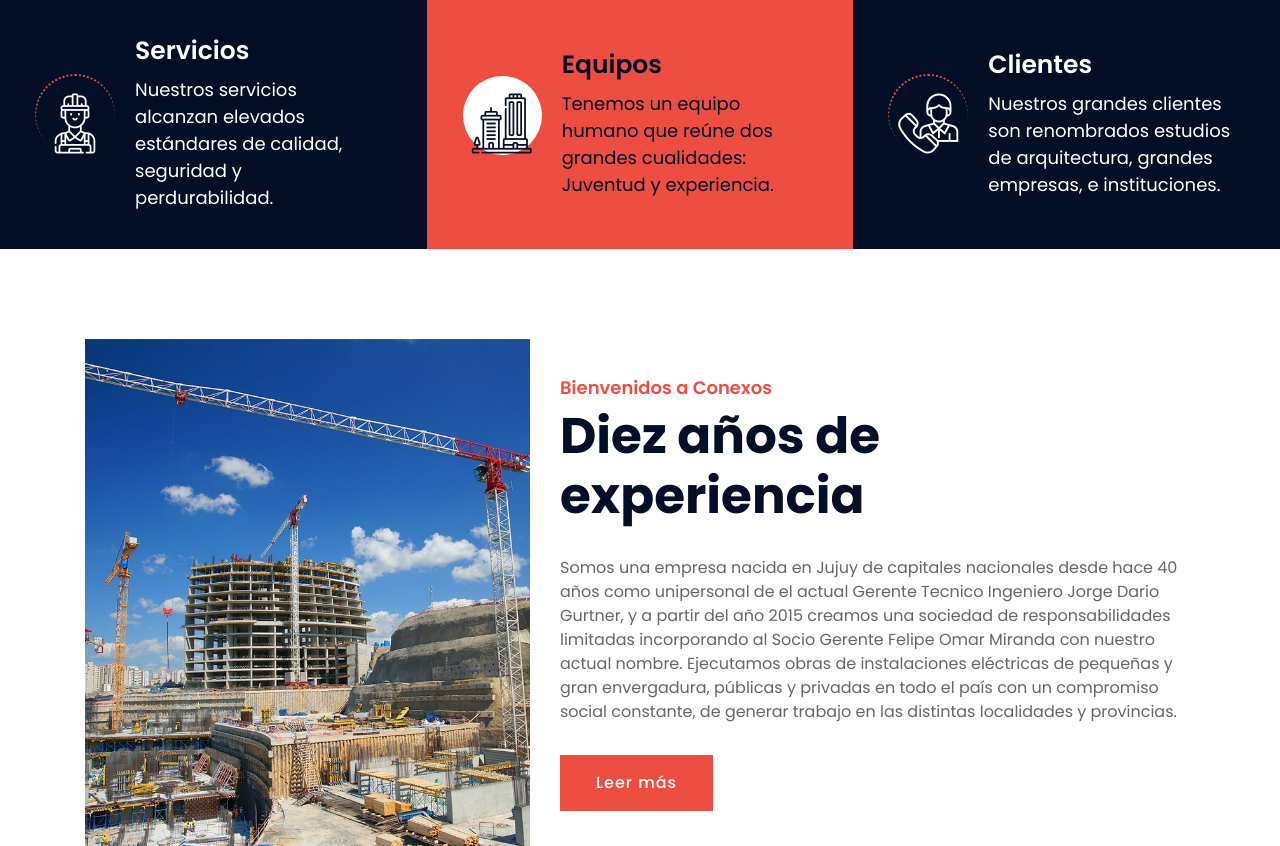
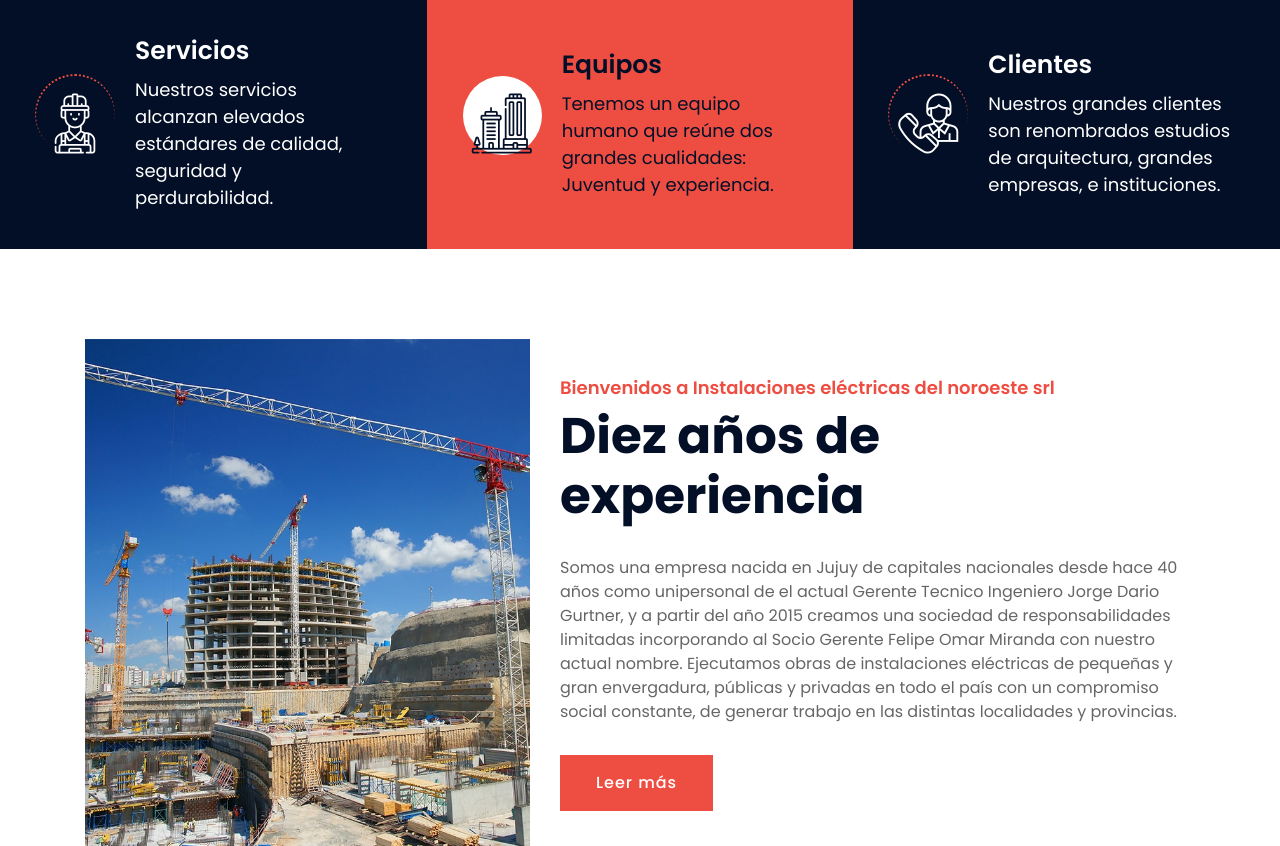
Before and after one commit to IsmaJoseEscalante-dev/Conexus, a PHP site: page / in a window 1280 px wide. Shown: the part 802-1648 px from the top of the page. Run offline with PHP 8.4, Linux system fonts and the light colour scheme; data that the repository does not hold is empty; some libraries are stand-ins or nearby versions.

Commit message:
varius changes

```diff
--- a/about-start.php
+++ b/about-start.php
@@ -8,7 +8,7 @@
             </div>
             <div class="col-lg-7 col-md-6">
                 <div class="section-header text-left">
-                    <p>Bienvenidos a Conexos</p>
+                    <p>Bienvenidos a Instalaciones eléctricas del noroeste srl</p>
                     <h2>Diez años de experiencia</h2>
                 </div>
                 <div class="about-text">
--- a/about.php
+++ b/about.php
@@ -2,7 +2,7 @@
 <html lang="en">
     <head>
         <meta charset="utf-8">
-        <title>Conexos - Instalaciones electricas del Noroes S.R.L</title>
+        <title>Conexos - Instalaciones eléctricas del noroeste srl</title>
         <meta content="width=device-width, initial-scale=1.0" name="viewport">
         <meta content="Construction Company Website Template" name="keywords">
         <meta content="Construction Company Website Template" name="description">
--- a/contact.php
+++ b/contact.php
@@ -2,7 +2,7 @@
 <html lang="en">
     <head>
         <meta charset="utf-8">
-        <title>Conexos - Instalaciones electricas del Noroes S.R.L</title>
+        <title>Conexos - Instalaciones eléctricas del noroeste srl</title>
         <meta content="width=device-width, initial-scale=1.0" name="viewport">
         <meta content="Construction Company Website Template" name="keywords">
         <meta content="Construction Company Website Template" name="description">
--- a/index.php
+++ b/index.php
@@ -2,7 +2,7 @@
 <html lang="en">
     <head>
         <meta charset="utf-8">
-        <title>Conexos - Instalaciones electricas del Noroes S.R.L</title>
+        <title>Conexos - Instalaciones eléctricas del noroeste srl</title>
         <meta content="width=device-width, initial-scale=1.0" name="viewport">
         <meta content="Construction Company Website Template" name="keywords">
         <meta content="Construction Company Website Template" name="description">
```
